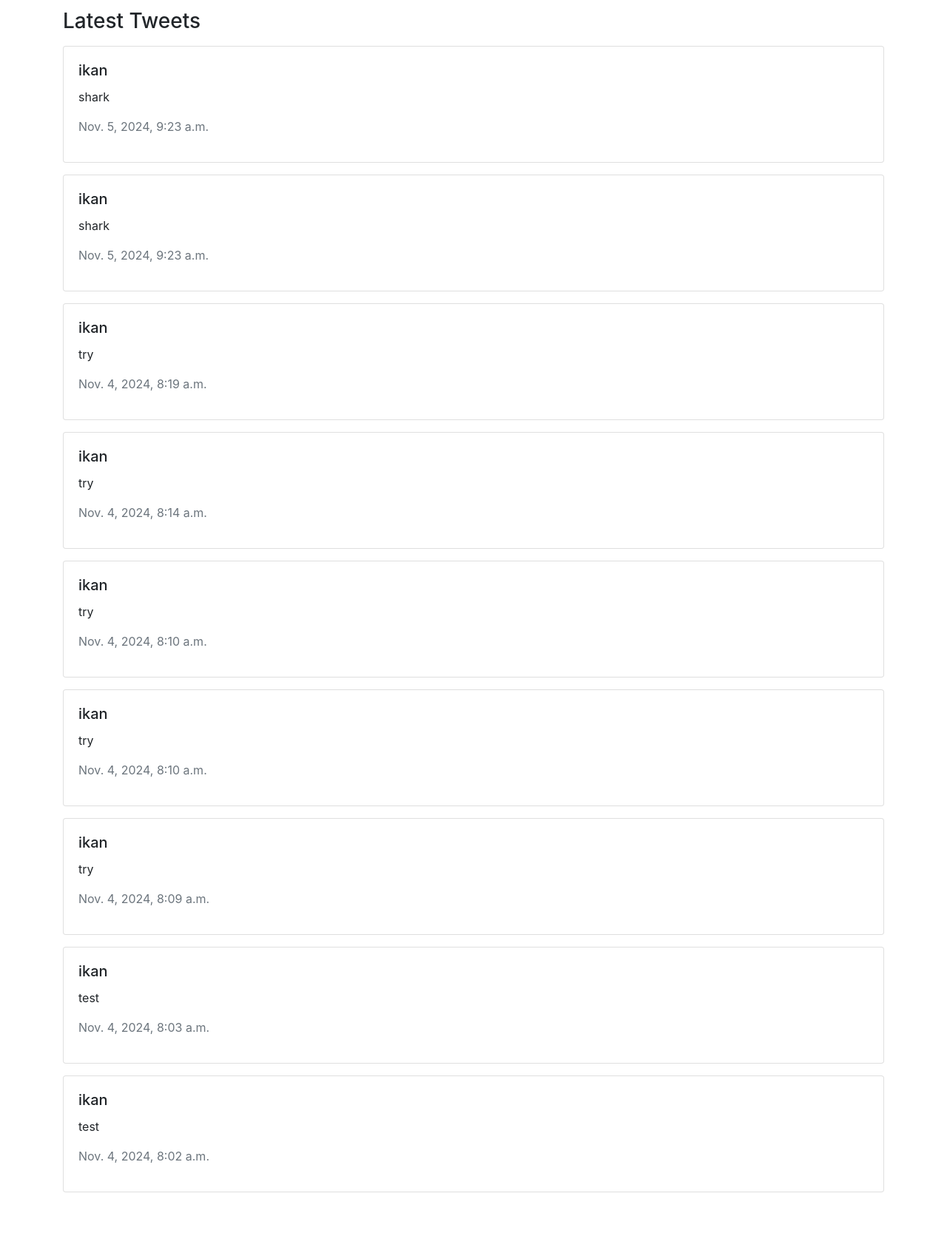
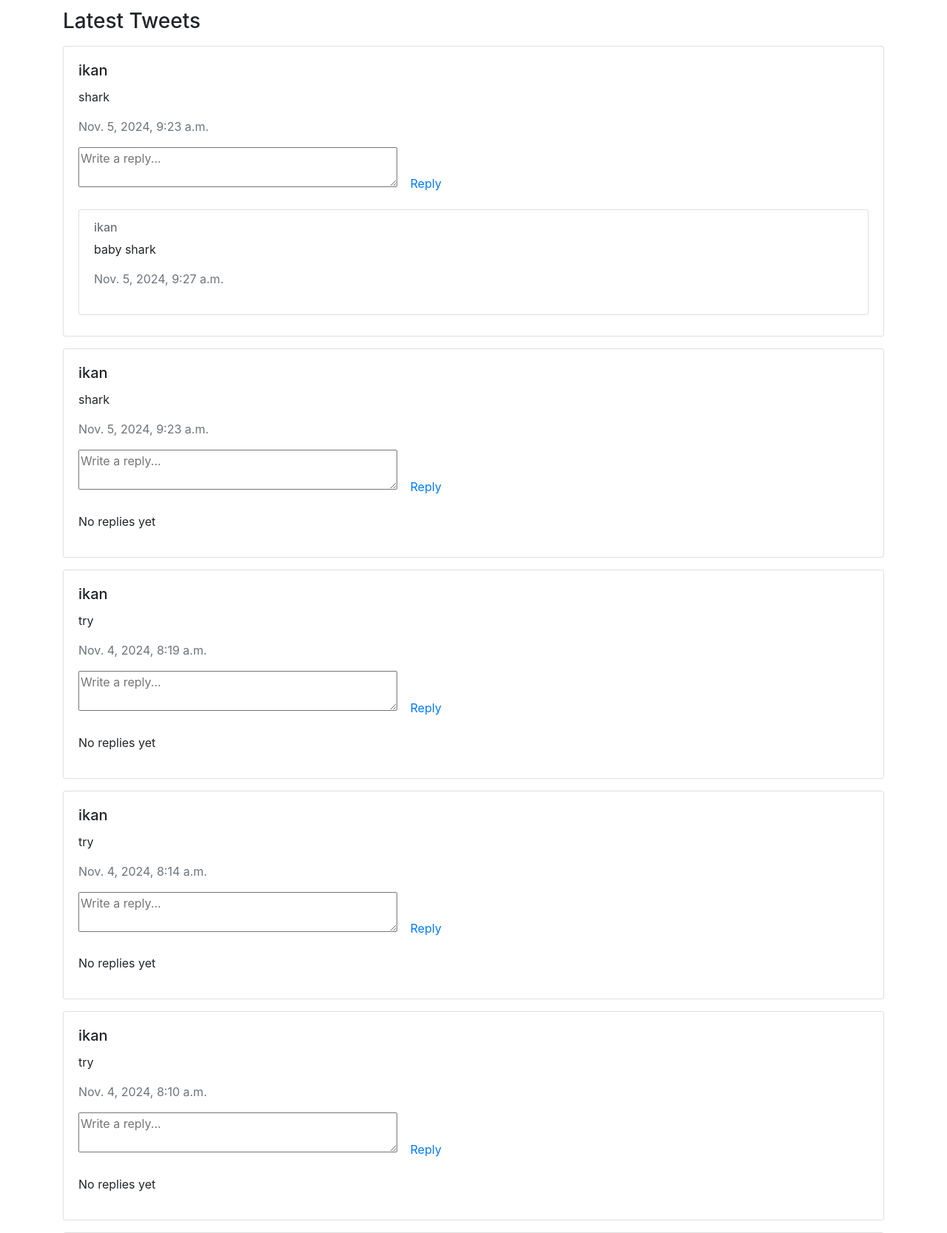
Before and after one commit to jafar0114/social_media, a Django app: page / in a window 1280 px wide. Shown: the part 255-1922 px from the top of the page at 74% size. Before the commit the page ends 1867 px from the top, so only its background shows below. Run offline with Django 5.2, Linux system fonts and the light colour scheme; a user stored in the database is signed in; data comes from the database, SQL or seed files in the repository; both versions use the stored data as it was after the commit; some libraries are stand-ins or nearby versions.

Commit message:
add feature reply

```diff
--- a/main_app/forms.py
+++ b/main_app/forms.py
@@ -1,5 +1,5 @@
 from django import forms
-from .models import Tweet
+from .models import Tweet, Reply
 
 class TweetForm(forms.ModelForm):
     class Meta:
@@ -8,3 +8,11 @@ class TweetForm(forms.ModelForm):
         widgets = {
             'content': forms.Textarea(attrs={'rows' : 3, 'placeholder' : 'What\'s happening'})
         }
+
+class ReplyForm(forms.ModelForm):
+    class Meta:
+        model = Reply
+        fields = ['content']
+        widgets = {
+            'content' : forms.Textarea(attrs={'rows': 2, 'placeholder' : 'Write a reply...'})
+        }
--- a/main_app/models.py
+++ b/main_app/models.py
@@ -17,5 +17,5 @@ class Reply(models.Model):
     content = models.TextField()
     created_at = models.DateTimeField(auto_now_add=True)
 
-def __str__(self):
-    return f"Reply by {self.username} on {self.tweet}"
+    def __str__(self):
+        return f"Reply by {self.username} on {self.tweet}"
--- a/main_app/templates/tweet_list.html
+++ b/main_app/templates/tweet_list.html
@@ -24,6 +24,26 @@
                     <h5 class="card-title">{{ tweet.user.username }}</h5>
                     <p class="card-text">{{ tweet.content }}</p>
                     <p class="text-muted">{{ tweet.created_at }}</p>
+
+                    <form method="post" action="{% url 'reply_tweet' tweet.id %}">
+                        {% csrf_token %}
+                        {{ reply_form.content }}
+                        <button type="submit" class="btn btn-link">Reply</button>
+                    </form>
+
+                    <div class="replies mt-3">
+                        {% for reply in tweet.replies.all %}
+                            <div class="card my-2">
+                                <div class="card-body">
+                                    <h6 class="card-subtitle mb-2 text-muted">{{ reply.user.username }}</h6>
+                                    <p class="card-text">{{ reply.content }}</p>
+                                    <p  class="text-muted">{{ reply.created_at }}</p>
+                                </div>
+                            </div>
+                        {% empty %}
+                            <p>No replies yet</p>
+                        {% endfor %}
+                    </div>
                 </div>
             </div>
         {% empty %}
--- a/main_app/urls.py
+++ b/main_app/urls.py
@@ -6,4 +6,5 @@ urlpatterns = [
     path('register/', views.register, name='register'),
     path('login/', views.login_view, name='login'),
     path('logout/', views.logout_view, name='logout'),
+    path('reply/<int:tweet_id>/', views.reply_tweet, name='reply_tweet')
 ]
--- a/main_app/views.py
+++ b/main_app/views.py
@@ -1,10 +1,10 @@
-from django.shortcuts import render, redirect
+from django.shortcuts import render, redirect, get_object_or_404
 from django.contrib.auth.forms import UserCreationForm, AuthenticationForm
 from django.contrib.auth import login, logout
 from django.contrib.auth.decorators import login_required
 from django.contrib import messages
-from .models import Tweet
-from .forms import TweetForm
+from .models import Tweet, Reply
+from .forms import TweetForm, ReplyForm
 
 # Create your views here.
 
@@ -59,4 +59,18 @@ def tweet_list(request):
         form = TweetForm()
 
     tweets = Tweet.objects.all().order_by('-created_at')
-    return render(request, 'tweet_list.html', {'form': form, 'tweets': tweets})
+    reply_form = ReplyForm()
+    return render(request, 'tweet_list.html', {'form': form, 'tweets': tweets, 'reply_form': reply_form})
+
+@login_required
+def reply_tweet(request, tweet_id):
+    tweet = get_object_or_404(Tweet, id=tweet_id)
+    if request.method == 'POST':
+        form = ReplyForm(request.POST)
+        if form.is_valid():
+            reply = form.save(commit=False)
+            reply.user = request.user
+            reply.tweet = tweet
+            reply.save()
+            return redirect('tweet_list')
+    return redirect('tweet_list')
```
Also changed, not shown: db.sqlite3.
